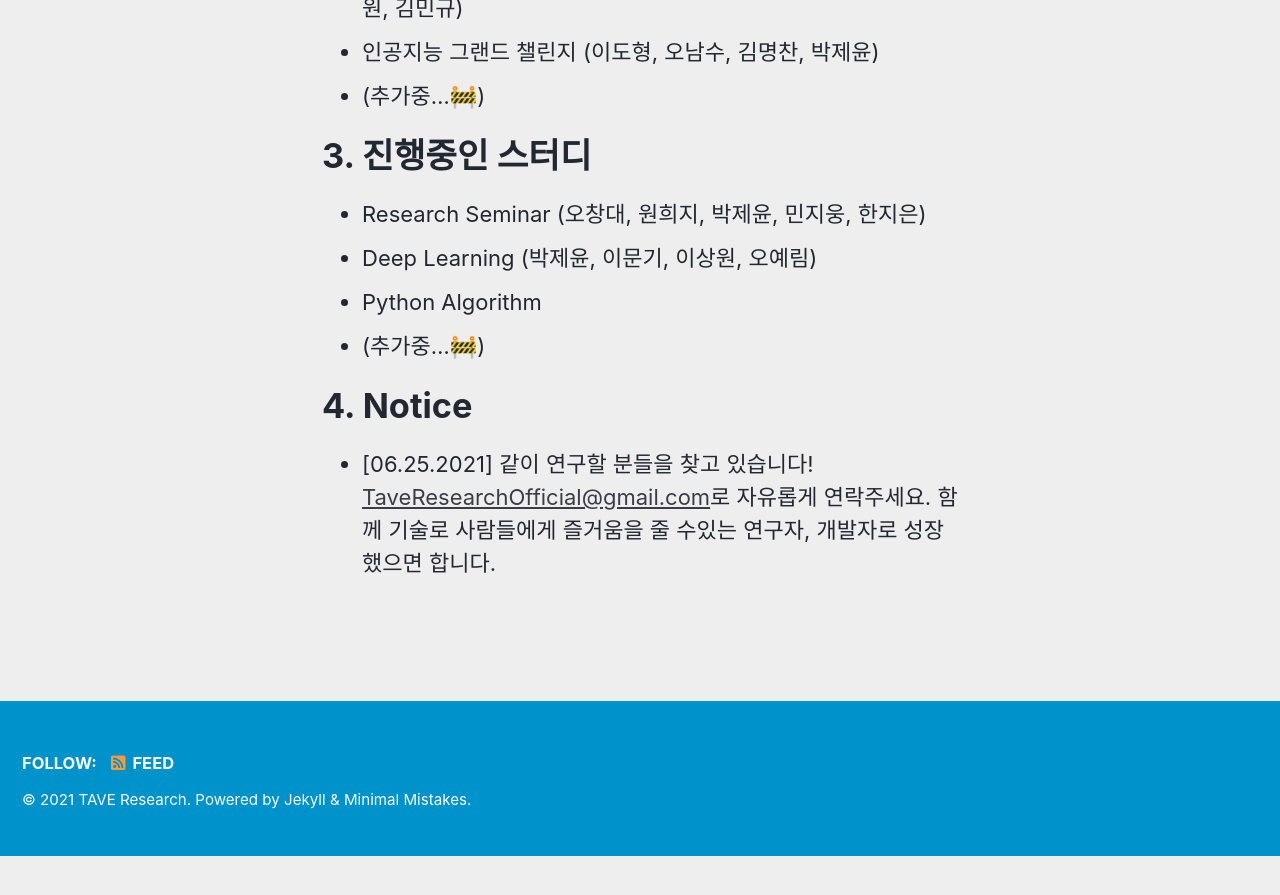
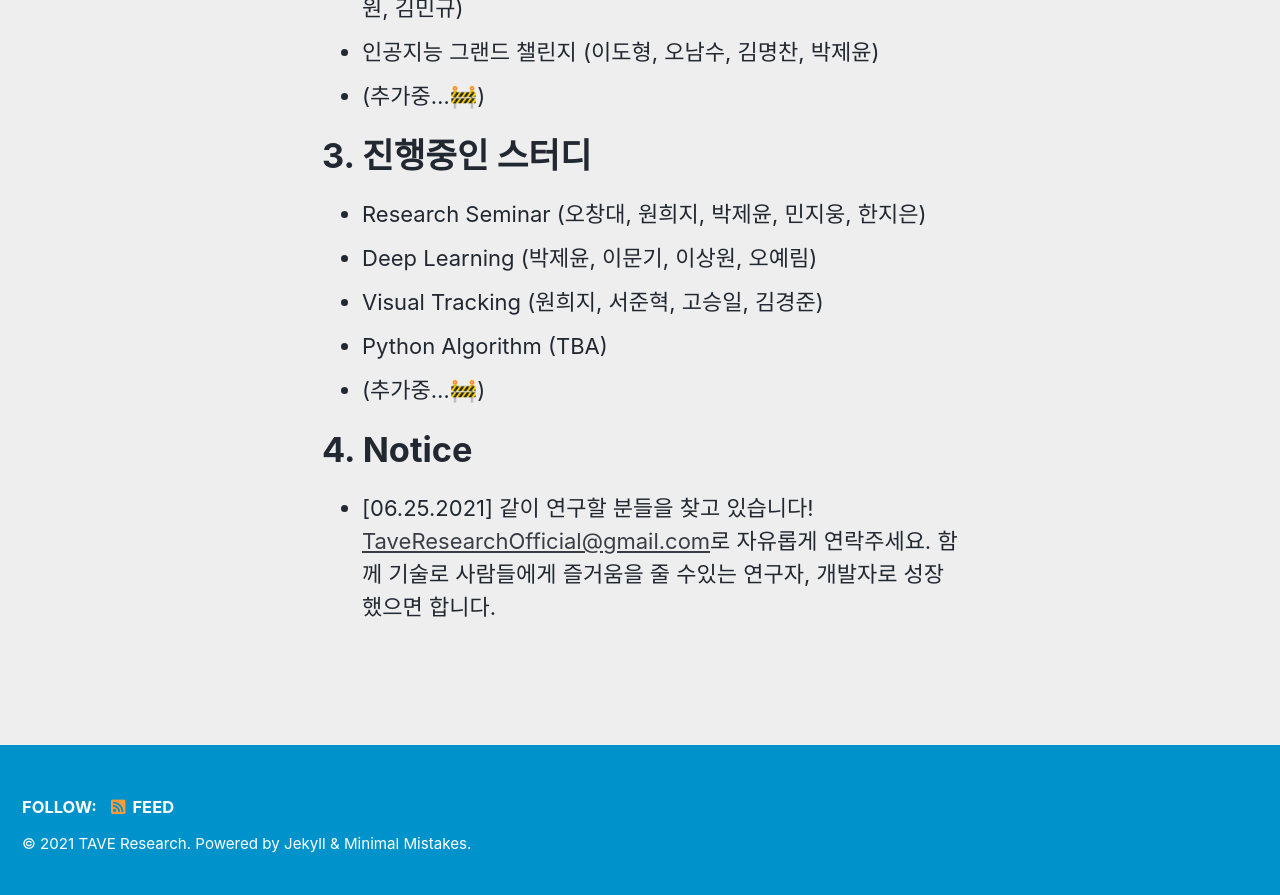
Before and after one commit to TAVEResearch/TAVEResearch.github.io, a Jekyll site: the page built from about.md, in a window 1280 px wide and 900 px high, scrolled down 686 px. Shown: the top 895 px of the window. Built offline with Jekyll 4.4.1, drawn with Linux system fonts in a browser that asks for light colours; cached includes are drawn as plain includes; before the commit the page ends 1542 px from its top, so only the background shows below that.

Commit message:
Update about.md

```diff
--- a/about.md
+++ b/about.md
@@ -24,7 +24,8 @@ TAVE OB들을 위한 연구그룹입니다. 컴퓨터비전, 자연어처리,
 
 - Research Seminar (오창대, 원희지, 박제윤, 민지웅, 한지은)
 - Deep Learning (박제윤, 이문기, 이상원, 오예림)
-- Python Algorithm
+- Visual Tracking (원희지, 서준혁, 고승일, 김경준)
+- Python Algorithm (TBA)
 - (추가중...🚧)
 
 # 4. Notice
```
